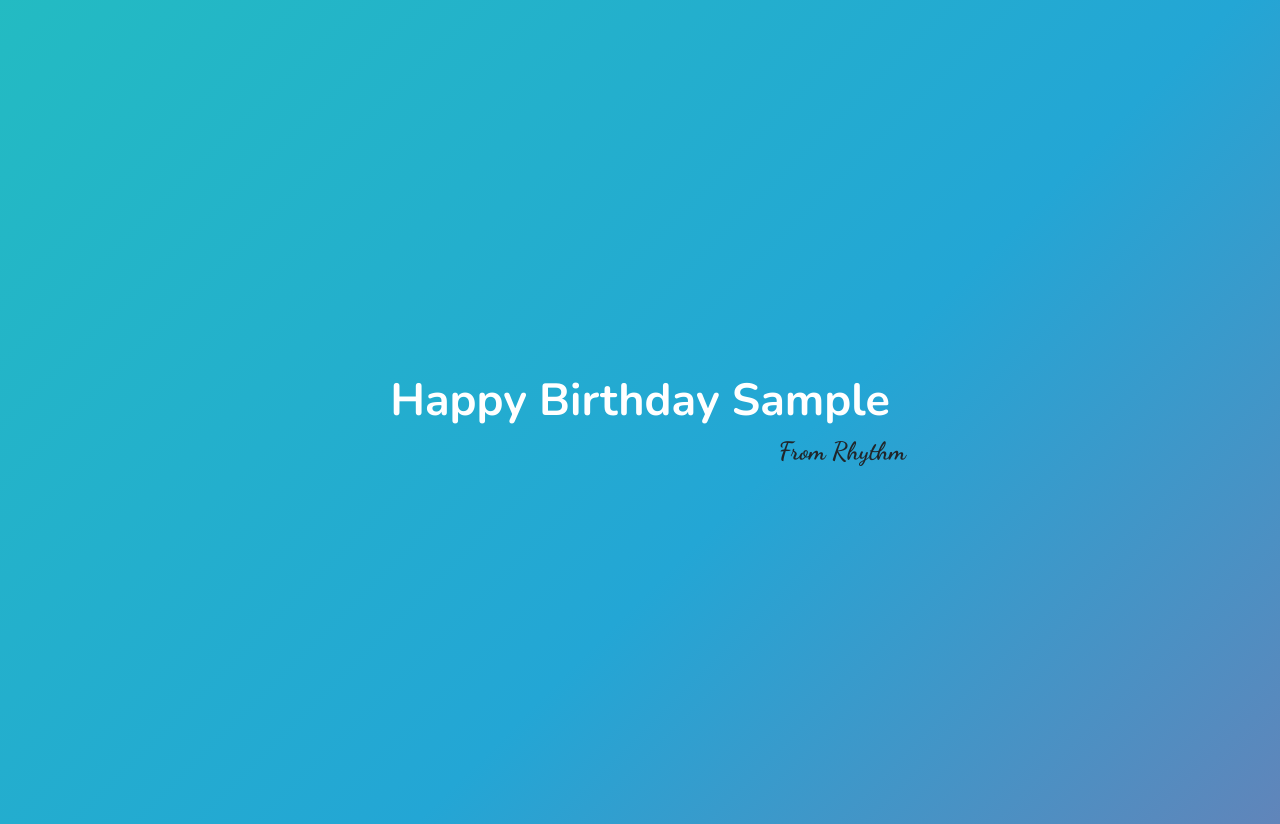
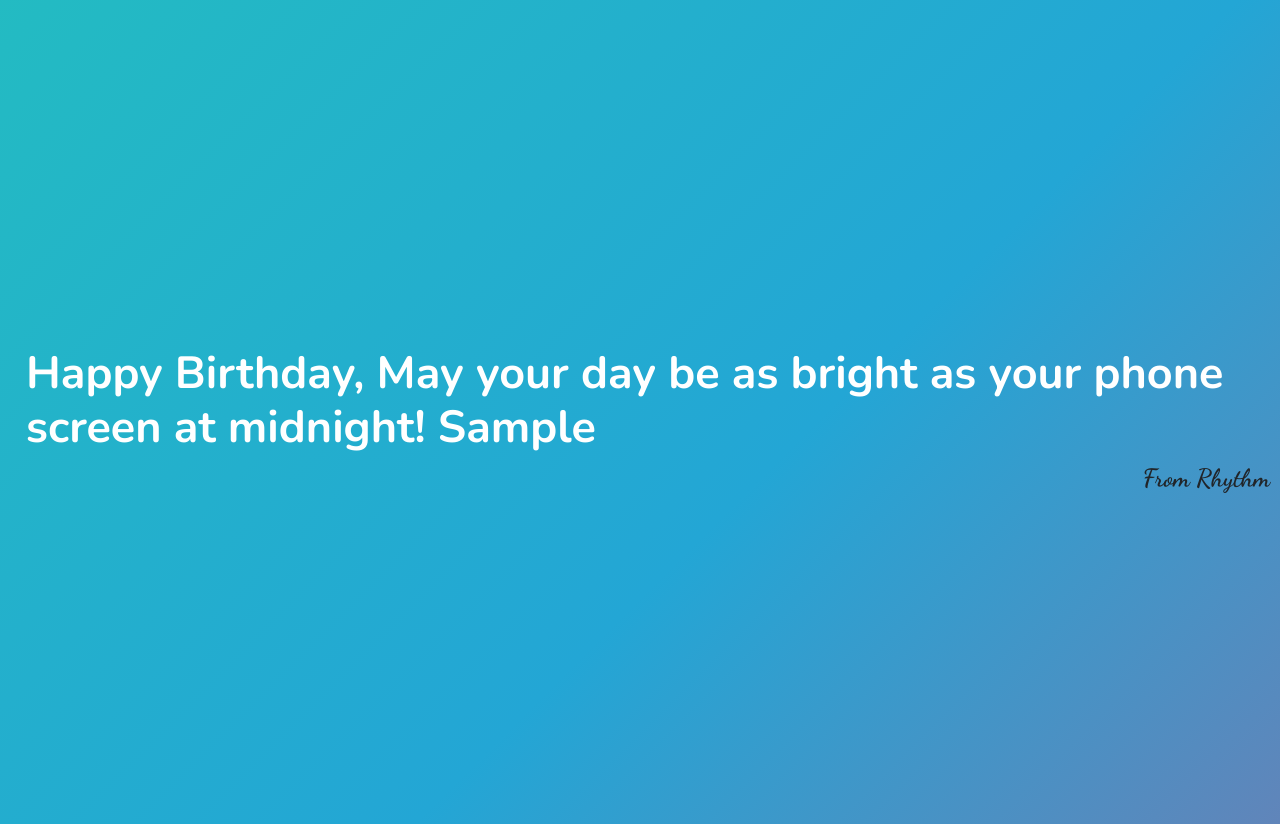
Before and after one commit to ProgrammerRhythm/Birthday-Wish, a plain HTML site: page index.html in a window 1280 px wide. Both pictures are taken after typing "Sample" into the empty fields and a click on the button "Submit". Drawn offline with nearby package versions, Linux system fonts and the light colour scheme.

Commit message:
Update index.html

```diff
--- a/index.html
+++ b/index.html
@@ -21,7 +21,7 @@
     <div class="Count">
         <div class="text" id="texte">
             <div class="box">
-            <h1>Happy Birthday <span id="value"></span></h1>
+            <h1>Happy Birthday, May your day be as bright as your phone screen at midnight! <span id="value"></span></h1>
             <h5>From Rhythm</h5>
         </div>
         </div>
```
